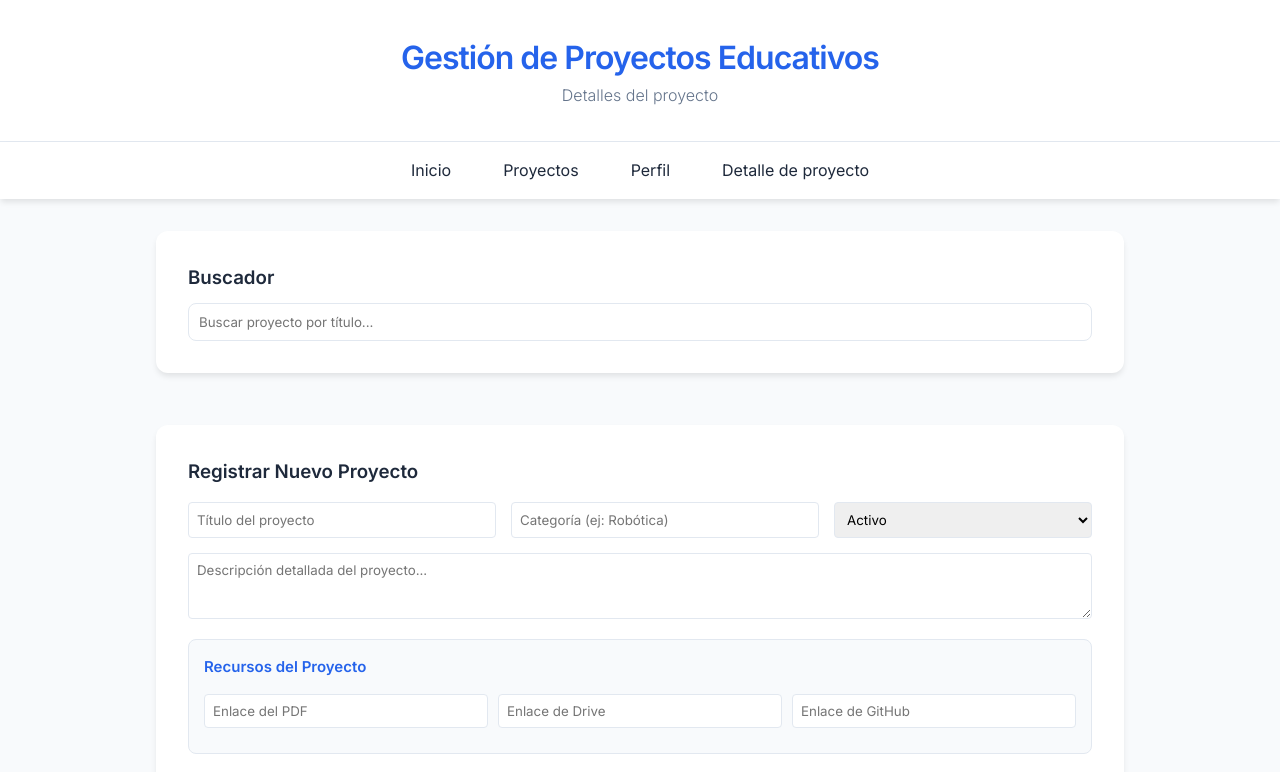
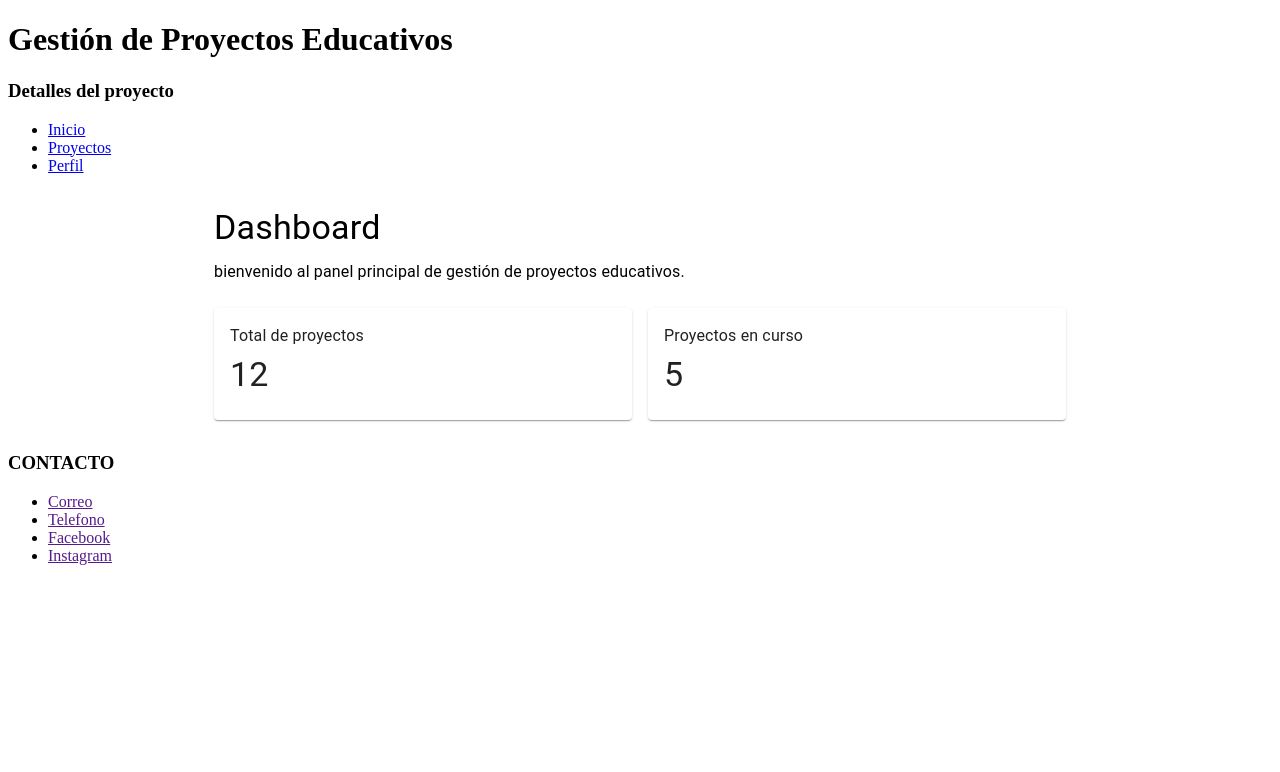
Before and after one commit to Mauro-27/pv_tp3_grupo10, a React (Vite) app: page /dashboard in a window 1280 px wide. Shown: the top 772 px of the page. Built offline with nearby package versions, Linux system fonts and the light colour scheme.

Commit message:
feat implementacion de ruteo agrego views y base para mui

```diff
--- a/package.json
+++ b/package.json
@@ -10,8 +10,12 @@
     "preview": "vite preview"
   },
   "dependencies": {
+    "@emotion/react": "^11.14.0",
+    "@emotion/styled": "^11.14.1",
+    "@mui/material": "^9.0.1",
     "react": "^19.2.5",
-    "react-dom": "^19.2.5"
+    "react-dom": "^19.2.5",
+    "react-router-dom": "^7.16.0"
   },
   "devDependencies": {
     "@eslint/js": "^10.0.1",
--- a/src/App.jsx
+++ b/src/App.jsx
@@ -1,19 +1,27 @@
-import Footer from "./components/Footer";
-import ListaProyectos from './components/ListaProyectos.jsx'
-import Header from './components/Header';
-import Nav from './components/Nav';
-import './css/index.css';
+import { BrowserRouter, Routes, Route, Navigate } from 'react-router-dom';
+import Header from './components/Header.jsx';
+import Nav from './components/Nav.jsx';
+import Footer from './components/Footer.jsx';
+import ListaProyectos from './views/ListaProyectos.jsx';
+import DetalleProyecto from './views/DetalleProyecto.jsx';
+import Dashboard from './views/Dashboard.jsx';
+import PerfilUsuario from './views/PerfilUsuario.jsx';
 
 function App() {
-
   return (
-    <div className="app-container">
+    <BrowserRouter>
       <Header />
       <Nav />
-      <ListaProyectos />
+      <Routes>
+        <Route path="/" element={<Navigate to="/dashboard" replace />} />
+        <Route path="/dashboard" element={<Dashboard />} />
+        <Route path="/proyectos" element={<ListaProyectos />} />
+        <Route path="/proyectos/:id" element={<DetalleProyecto />} />
+        <Route path="/perfil" element={<PerfilUsuario />} />
+      </Routes>
       <Footer />
-    </div>
+    </BrowserRouter>
   );
 }
 
-export default App
+export default App;
--- a/src/components/Nav.jsx
+++ b/src/components/Nav.jsx
@@ -1,11 +1,12 @@
+import { NavLink } from 'react-router-dom';
+
 const Nav = () => {
   return (
     <nav>
       <ul>
-            <li><a href="#">Inicio</a></li>
-            <li><a href="#">Proyectos</a></li>
-            <li><a href="#">Perfil</a></li>
-            <li><a href="#">Detalle de proyecto</a></li>
+        <li><NavLink to="/dashboard">Inicio</NavLink></li>
+        <li><NavLink to="/proyectos">Proyectos</NavLink></li>
+        <li><NavLink to="/perfil">Perfil</NavLink></li>
       </ul>
     </nav>
   );
--- a/src/components/ProyectoCard.jsx
+++ b/src/components/ProyectoCard.jsx
@@ -1,5 +1,8 @@
-const ProyectoCard = ({ proyecto, onEliminar, onVerDetalle}) => {
+import { useNavigate } from 'react-router-dom';
+
+const ProyectoCard = ({ proyecto, onEliminar }) => {
   const { id, titulo, categoria, estado } = proyecto;
+  const navigate = useNavigate();
 
   return (
     <div className="proyecto-card">
@@ -10,7 +13,7 @@ const ProyectoCard = ({ proyecto, onEliminar, onVerDetalle}) => {
       <div className="opcionesCard">
       <button
           className="btn-detalle"
-          onClick={() => onVerDetalle(proyecto)}
+          onClick={() => navigate(`/proyectos/${id}`)}
         >
           Ver Detalle
         </button>
--- a/src/services/proyectoService.js
+++ b/src/services/proyectoService.js
@@ -105,10 +105,16 @@ export const proyectoService = (() => {
     );
   };
 
+  // agregamos esto para que el router pueda buscar el proyecto por id
+  const obtenerProyectoPorId = (id) => {
+    return proyectos.find((proyecto) => proyecto.id === parseInt(id));
+  };
+
   return {
     obtenerProyectos,
     agregarProyecto,
     eliminarProyecto,
-    buscarProyecto
+    buscarProyecto,
+    obtenerProyectoPorId
   };
 })();
--- /dev/null
+++ b/src/views/Dashboard.jsx
@@ -0,0 +1,31 @@
+import { Container, Typography, Box, Card, CardContent } from '@mui/material';
+
+const Dashboard = () => {
+  return (
+    <Container maxWidth="md" sx={{ mt: 4, mb: 4 }}>
+      <Typography variant="h4" component="h2" gutterBottom>
+        Dashboard
+      </Typography>
+      <Typography variant="body1" color="text.secondary" paragraph>
+        bienvenido al panel principal de gestión de proyectos educativos.
+      </Typography>
+
+      <Box sx={{ display: 'flex', gap: 2, mt: 3, flexWrap: 'wrap' }}>
+        <Card sx={{ minWidth: 200, flex: 1 }}>
+          <CardContent>
+            <Typography color="text.secondary" gutterBottom>Total de proyectos</Typography>
+            <Typography variant="h4">12</Typography>
+          </CardContent>
+        </Card>
+        <Card sx={{ minWidth: 200, flex: 1 }}>
+          <CardContent>
+            <Typography color="text.secondary" gutterBottom>Proyectos en curso</Typography>
+            <Typography variant="h4">5</Typography>
+          </CardContent>
+        </Card>
+      </Box>
+    </Container>
+  );
+};
+
+export default Dashboard;
--- a/src/components/DetalleProyecto.jsx
+++ b/src/views/DetalleProyecto.jsx
@@ -1,7 +1,14 @@
+import { useParams, useNavigate } from 'react-router-dom';
+import { proyectoService } from '../services/proyectoService.js';
 import '../css/detalleProyecto.css';
 
-const DetalleProyecto = ({ proyecto }) =>{
-    if(!proyecto) return null;
+const DetalleProyecto = () => {
+    // capturamos el id de la url y buscamos en el service
+    const { id } = useParams();
+    const navigate = useNavigate();
+    const proyecto = proyectoService.obtenerProyectoPorId(id);
+
+    if(!proyecto) return <h2 style={{ textAlign: 'center', marginTop: '50px' }}>proyecto no encontrado x_x</h2>;
 
     const {titulo, categoria, estado, descripcion, recursos, equipo} = proyecto;
 
@@ -40,6 +47,11 @@ const DetalleProyecto = ({ proyecto }) =>{
                     ))}
                 </ul>
             </div>
+
+            {/* metemos el boton de volver aca adentro ya que ahora es una pagina aparte */}
+            <button onClick={() => navigate('/proyectos')} className="btn-eliminar btn-cerrar-detalle" style={{ marginTop: '20px' }}>
+                Volver a Proyectos
+            </button>
         </div>
     );
 };
--- a/src/components/ListaProyectos.jsx
+++ b/src/views/ListaProyectos.jsx
@@ -1,15 +1,13 @@
 import { proyectoService } from "../services/proyectoService.js";
 import { useState, useEffect, useRef } from "react";
-import ProyectoCard from "./ProyectoCard.jsx";
-import DetalleProyecto from "./DetalleProyecto.jsx";
-import RegistroActividad from "./RegistroActividad.jsx";
-import FormularioProyecto from "./FormularioProyecto.jsx";
+import ProyectoCard from "../components/ProyectoCard.jsx";
+import RegistroActividad from "../components/RegistroActividad.jsx";
+import FormularioProyecto from "../components/FormularioProyecto.jsx";
 
 
 const ListaProyectos = () => {
 
   const [proyectos, setProyectos] = useState(proyectoService.obtenerProyectos());
-  const [proyectoSeleccionado, setProyectoSeleccionado] = useState(null);
   const [busqueda, setBusqueda] = useState("");
   const [ultimaModificacion, setUltimaModificacion] = useState("");
 
@@ -45,14 +43,7 @@ const ListaProyectos = () => {
   const manejarEliminar = (id) => {
     proyectoService.eliminarProyecto(id);
 
-    if (proyectoSeleccionado && proyectoSeleccionado.id === id) {
-        setProyectoSeleccionado(null);
-    }
     setProyectos(proyectoService.obtenerProyectos());
-  };
-
-  const manejarVerDetalle = (proyecto) => {
-    setProyectoSeleccionado(proyecto);
   };
 
   const proyectosFiltrados = proyectos.filter((proyecto) =>
@@ -77,15 +68,6 @@ const ListaProyectos = () => {
         <FormularioProyecto onAgregarProyecto={manejarAgregarProyecto} />
       </div>
 
-      {proyectoSeleccionado && (
-        <div className="detalle-wrapper">
-          <DetalleProyecto proyecto={proyectoSeleccionado} />
-          <button onClick={() => setProyectoSeleccionado(null)} className="btn-eliminar btn-cerrar-detalle">
-              Cerrar Detalle
-          </button>
-        </div>
-      )}
-
       <h2>Proyectos Actuales</h2>
 
       <div className="proyectos-grid">
@@ -97,7 +79,6 @@ const ListaProyectos = () => {
               key={proyecto.id}
               proyecto={proyecto}
               onEliminar={manejarEliminar}
-              onVerDetalle={manejarVerDetalle}
             />
           ))
         )}
--- /dev/null
+++ b/src/views/PerfilUsuario.jsx
@@ -0,0 +1,30 @@
+import { Container, Paper, Typography, List, ListItem, ListItemText, Divider } from '@mui/material';
+
+const PerfilUsuario = () => {
+  return (
+    <Container maxWidth="sm" sx={{ mt: 4, mb: 4 }}>
+      <Paper elevation={3} sx={{ p: 3 }}>
+        <Typography variant="h5" component="h2" gutterBottom>
+          Perfil de Usuario
+        </Typography>
+        <Divider sx={{ mb: 2 }} />
+
+        <List>
+          <ListItem>
+            <ListItemText primary="Nombre" secondary="Mauro Campos" />
+          </ListItem>
+          <Divider component="li" />
+          <ListItem>
+            <ListItemText primary="Rol" secondary="Docente / Administrador" />
+          </ListItem>
+          <Divider component="li" />
+          <ListItem>
+            <ListItemText primary="Institución" secondary="Escuela Técnica N°1" />
+          </ListItem>
+        </List>
+      </Paper>
+    </Container>
+  );
+};
+
+export default PerfilUsuario;
```
Also changed, not shown: 2 other files (tests, documents, lock files or other folders).
